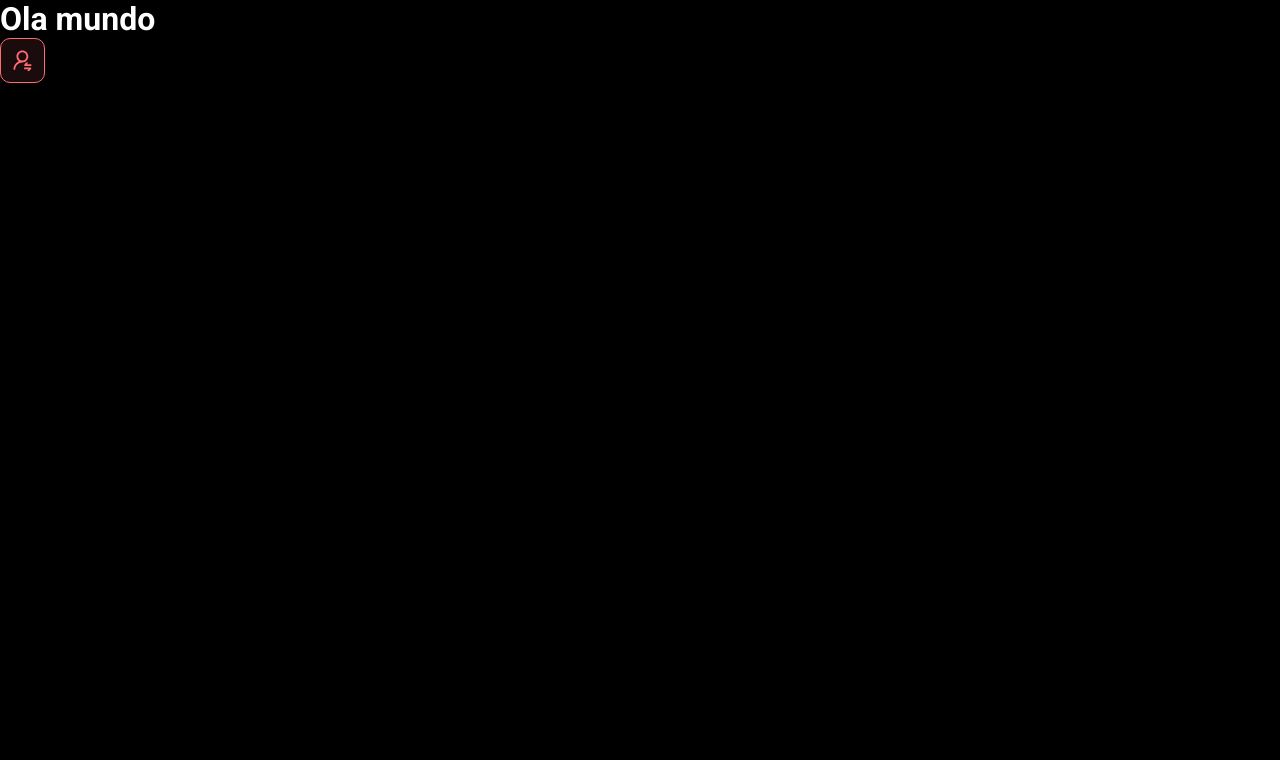
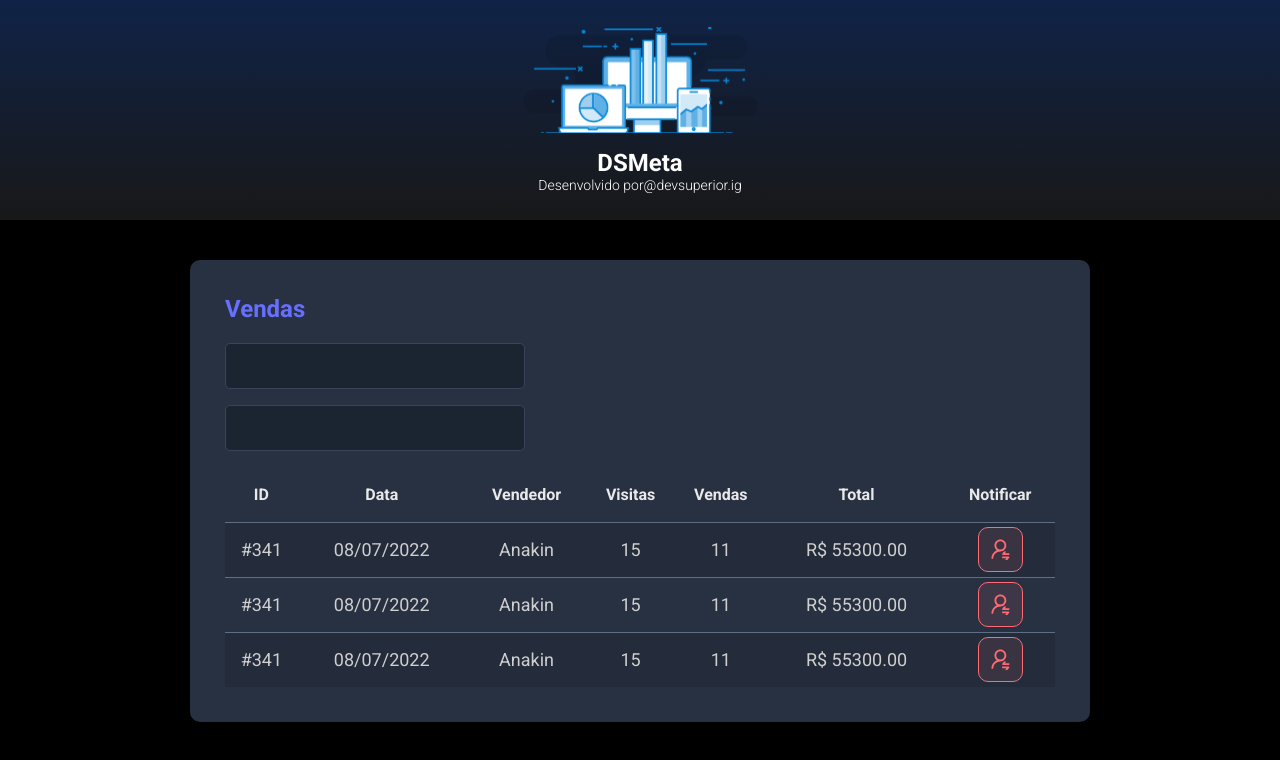
Before and after one commit to andysteel/dsmeta-react, a React (Vite) app: page / in a window 1280 px wide. Shown: the top 760 px of the page. Built offline with nearby package versions, Linux system fonts and the light colour scheme.

Commit message:
💄 update styles

```diff
--- a/src/App.tsx
+++ b/src/App.tsx
@@ -1,12 +1,19 @@
-import NotificationButton from "./components/NotificationButton"
+import Header from "./components/Header"
+import SalesCard from "./components/SalesCard"
 
 function App() {
 
   return (
-    <div>
-      <h1>Ola mundo</h1>
-      <NotificationButton />
-    </div>
+    <>
+      <Header />
+      <main>
+        <section id="sales">
+          <div className="dsmeta-container">
+            <SalesCard />
+          </div>
+        </section>
+      </main>
+    </>
   )
 }
 
--- a/src/index.css
+++ b/src/index.css
@@ -18,34 +18,6 @@ a:hover,
 a:visited {
   color: unset;
   text-decoration: none;
-}
-
-header {
-  background: linear-gradient(180deg, #102347 0%, #181818 100%);
-  height: 220px;
-  display: flex;
-  align-items: center;
-  justify-content: center;
-}
-
-.dsmeta-logo-container {
-  display: flex;
-  flex-direction: column;
-  align-items: center;
-}
-
-.dsmeta-logo-container img {
-  width: 235px;
-}
-
-.dsmeta-logo-container h1 {
-  margin-top: 15px;
-  font-size: 24px;
-}
-
-.dsmeta-logo-container p {
-  font-size: 14px;
-  font-weight: 300;
 }
 
 .dsmeta-card {
```
